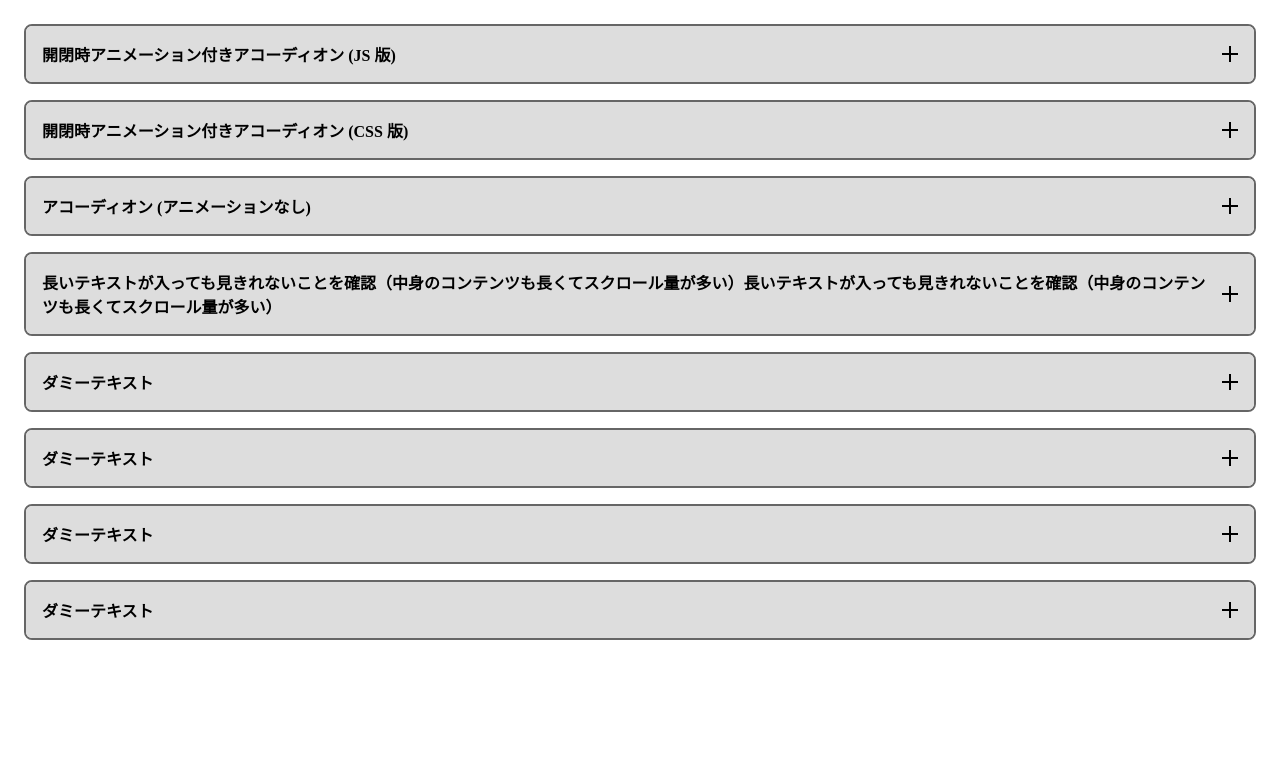
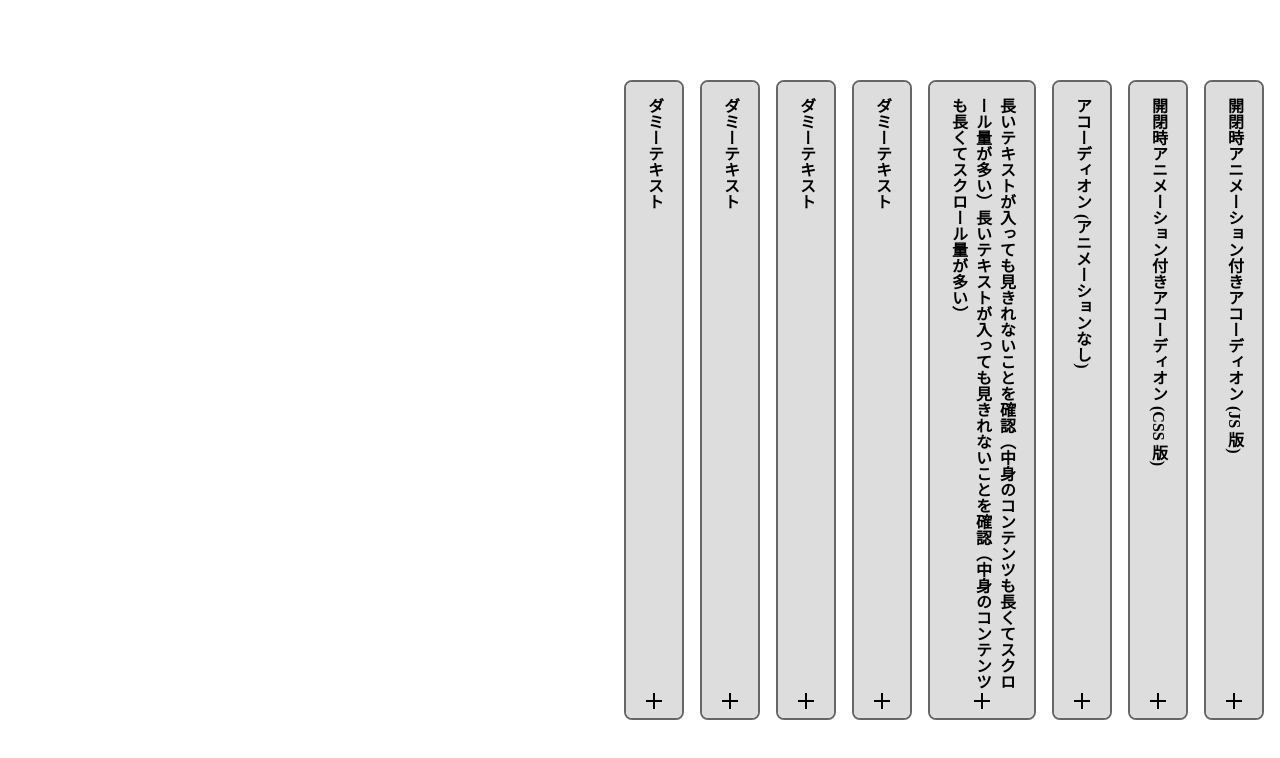
Before and after one commit to kagankan/zenn-articles, a website: page books/accessible-stylable-components/_samples/_preview.html in a window 1280 px wide. Drawn offline with Linux system fonts and the light colour scheme.

Commit message:
アコーディオンサンプル更新

```diff
--- a/books/accessible-stylable-components/_samples/accordion.css
+++ b/books/accessible-stylable-components/_samples/accordion.css
@@ -42,7 +42,8 @@ summary {
 .details__summary {
   /* position: sticky で見出しをページ上部に追従させる */
   position: sticky;
-  top: 0;
+  /* inset-block-start は、横書きのみ考慮する場合 top に置き換えても大丈夫です */
+  inset-block-start: 0;
 
   display: grid;
   column-gap: 0.5rem;
@@ -95,8 +96,10 @@ summary {
 body {
   display: grid;
   gap: 1rem;
+  max-inline-size: 40ic;
+  margin: auto;
   padding: 1rem;
 
   /* CSS 版のアニメーションは縦書きにも対応しています   */
-  /* writing-mode: vertical-rl; */
+  writing-mode: vertical-rl;
 }
```
